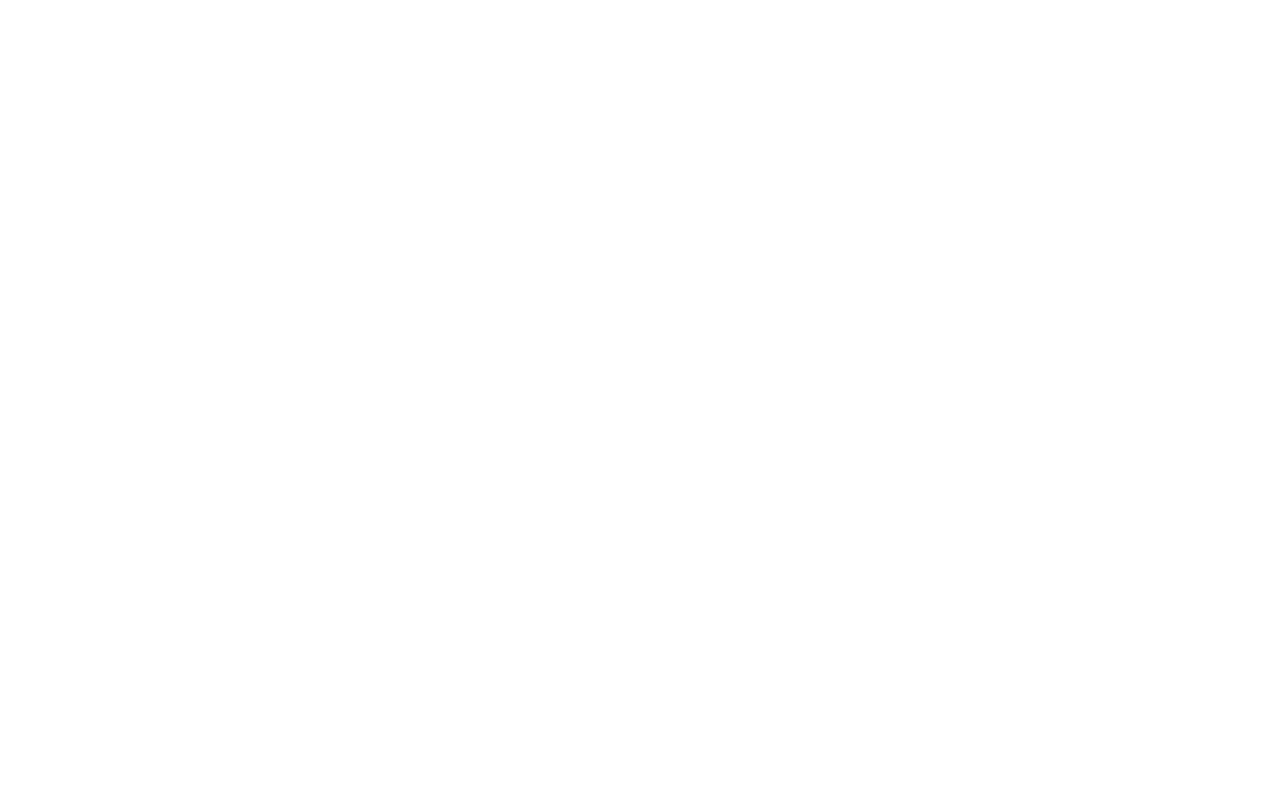
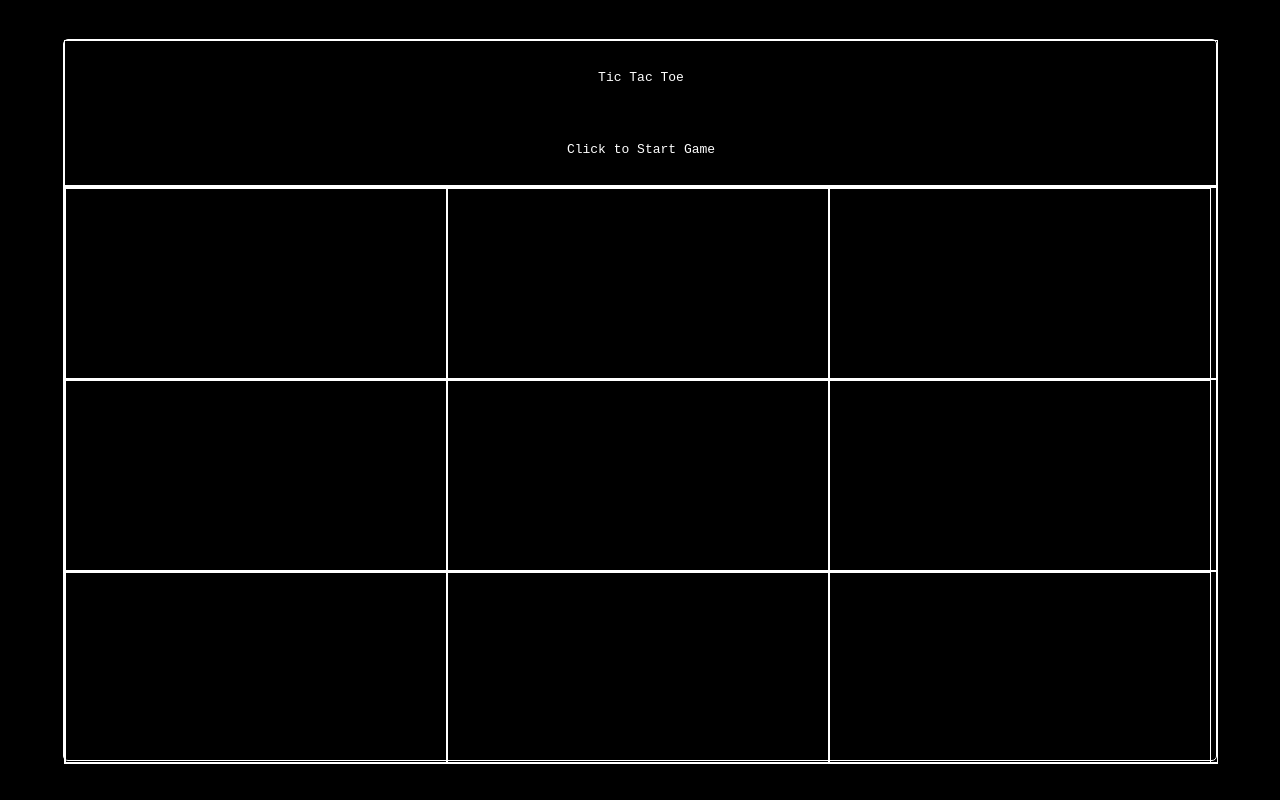
Before and after one commit to itshui3/jankjackjoe, a React (Create React App) app: page / in a window 1280 px wide. Built offline with nearby package versions, Linux system fonts and the light colour scheme.

Commit message:
build board, turn change, start game, piece place

```diff
--- a/src/App.css
+++ b/src/App.css
@@ -1,31 +1,57 @@
 
-.root_wrapper {
+
+.app_wrapper {
     width: 100%;
     height: 100vh;
+
+    background: black;
 
     display: flex;
     justify-content: center;
     align-items: center;
 }
 
-.content_cont {
-    border-radius: 4px;
+.app_cont {
 
-    width: 80%;
+    border: 1px solid white;
+    border-radius: 5px;
     height: 90%;
+    width: 90%;
+
+}
+
+.header_cont {
+    height: 20%;
+    width: 100%;
+
+    border: 1px solid white;
 
     display: flex;
     flex-direction: column;
-    justify-content: space-between;
+
     align-items: center;
+    justify-content: space-around;
+
+    cursor: pointer;
 }
 
-.board_cont {
-    width: 80%;
+.title {
+
+}
+
+.info {
+
+}
+
+.body_cont {
     height: 80%;
+    width: 100%;
+
+    border: 1px solid white;
 
     display: flex;
     flex-direction: column;
+
     justify-content: center;
     align-items: center;
 }
@@ -34,14 +60,15 @@
     display: flex;
     width: 100%;
     height: 33%;
+
+    border: 1px solid white;
 }
 
 .tile {
-    /* do this with js */
-    /* border: 1px solid black; */
-
     width: 33%;
     height: 100%;
+
+    border: 1px solid white;
 
     display: flex;
     justify-content: center;
--- a/src/App.js
+++ b/src/App.js
@@ -1,12 +1,105 @@
 
-import React from 'react'
+import './App.css'
+import React, { useState, useReducer, useEffect } from 'react'
+
+import {
+    initGame,
+    ACTION,
+    ticReducer,
+
+    Circle,
+    Cross,
+} from './stuff'
+
+const { START, PLACE } = ACTION
 
 function App() {
+
+    const [tic, dispatchTic] = useReducer(ticReducer, initGame)
+
+    useEffect(() => {
+        console.log('tic.board', tic.board)
+    }, [tic.board])
+
+    const handleTileClick = (r_idx, t_idx) => {
+        if (tic.state === 1 || tic.state === 2) {
+            dispatchTic({ type: PLACE, payload: [r_idx, t_idx] })
+        }
+    }
+
+    const handleGame = () => {
+        if (!tic.state) { dispatchTic({ type: START }) }
+    }
+
 return (
 <>
+<div className='app_wrapper'>
+<div className='app_cont'>
 
+<div className='header_cont'
+onClick={handleGame}>
+    <h1 className='title'>Tic Tac Toe</h1>
+    <div className='info'>
+    {
+        !tic.state ?
+        'Click to Start Game'
+        :
+        tic.state === 1
+        ?
+        'Player 1 Turn'
+        :
+        tic.state === 2
+        ?
+        'Player 2 Turn'
+        :
+        tic.state === 10
+        ?
+        'Player 1 Win'
+        :
+        tic.state === 20
+        ?
+        'Player 2 Win'
+        :
+        null
+    }
+    </div>
+</div>
+
+<div className='body_cont'>
+{
+tic.board.map((row, r_idx) => (
+    <div className='row' key={r_idx}>
+    {
+        row.map((tile, t_idx) => (
+            <div className='tile' key={t_idx}
+            onClick={() => handleTileClick(r_idx, t_idx)}>
+            {
+                tile === 1 ?
+                (<Circle />)
+                : tile === 2 ?
+                (<Cross />)
+                :
+                null
+            }
+            </div>
+        ))
+    }
+    </div>
+))
+}
+</div>
+
+</div>
+</div>
 </>
 )
 }
 
 export default App
+/* tic tac toe - states
+game start - p1 - p2 - p1win - p2win
+0 - 1 - 2 - 10 - 20
+
+
+
+*/
--- a/src/index.css
+++ b/src/index.css
@@ -15,9 +15,10 @@ time, mark, audio, video {
 	padding: 0;
 	border: 0;
 	font-size: 62.5%;
-  font: inherit;
-  font-family: monospace;
+	font: inherit;
+	font-family: monospace;
 	vertical-align: baseline;
+	color: white;
 }
 /* HTML5 display-role reset for older browsers */
 article, aside, details, figcaption, figure,
--- /dev/null
+++ b/src/stuff/Circle.js
@@ -0,0 +1,14 @@
+
+import React from 'react'
+
+function Circle() {
+return (
+<>
+<svg height="100px" width="100px">
+    <circle cx="50%" cy="50%" r="50px" stroke="white" />
+</svg>
+</>
+)
+}
+
+export default Circle
--- /dev/null
+++ b/src/stuff/Cross.js
@@ -0,0 +1,15 @@
+
+import React from 'react'
+
+function Cross() {
+return (
+<>
+<svg height="100px" width="100px">
+    <line x1="0px" x2="100px" y1="0px" y2="100px" stroke="white" />
+    <line x1="100px" x2="0px" y1="0px" y2="100px" stroke="white" />
+</svg>
+</>
+)
+}
+
+export default Cross
--- /dev/null
+++ b/src/stuff/index.js
@@ -0,0 +1,60 @@
+
+import produce from 'immer'
+
+import Circle from './Circle'
+import Cross from './Cross'
+
+const initBoard = [
+    [0, 0, 0],
+    [0, 0, 0],
+    [0, 0, 0],
+]
+
+const initGame = {
+    board: initBoard,
+    state: 0,
+}
+
+const ACTION = {
+    START: 'start_welrjelwj',
+    PLACE: 'place_alsejralje'
+}
+
+const ticReducer = (state, { type, payload }) => {
+
+    switch(type) {
+
+        case ACTION.START:
+            return produce(state, draft => {
+                draft.state = Math.ceil(Math.random() * 2)
+            })
+
+        case ACTION.PLACE:
+
+            const Y = payload[0]
+            const X = payload[1]
+
+            return produce(state, draft => {
+
+                draft.board[Y][X] = draft.state
+                if (draft.state === 1) {
+                    draft.state = 2
+                } else if (draft.state === 2) {
+                    draft.state = 1
+                }
+            })
+
+        default:
+            return state
+    }
+
+}
+
+export {
+    initGame,
+    ACTION,
+    ticReducer,
+
+    Circle,
+    Cross,
+}
```
Also changed, not shown: 1 other file (tests, documents, lock files or other folders).
